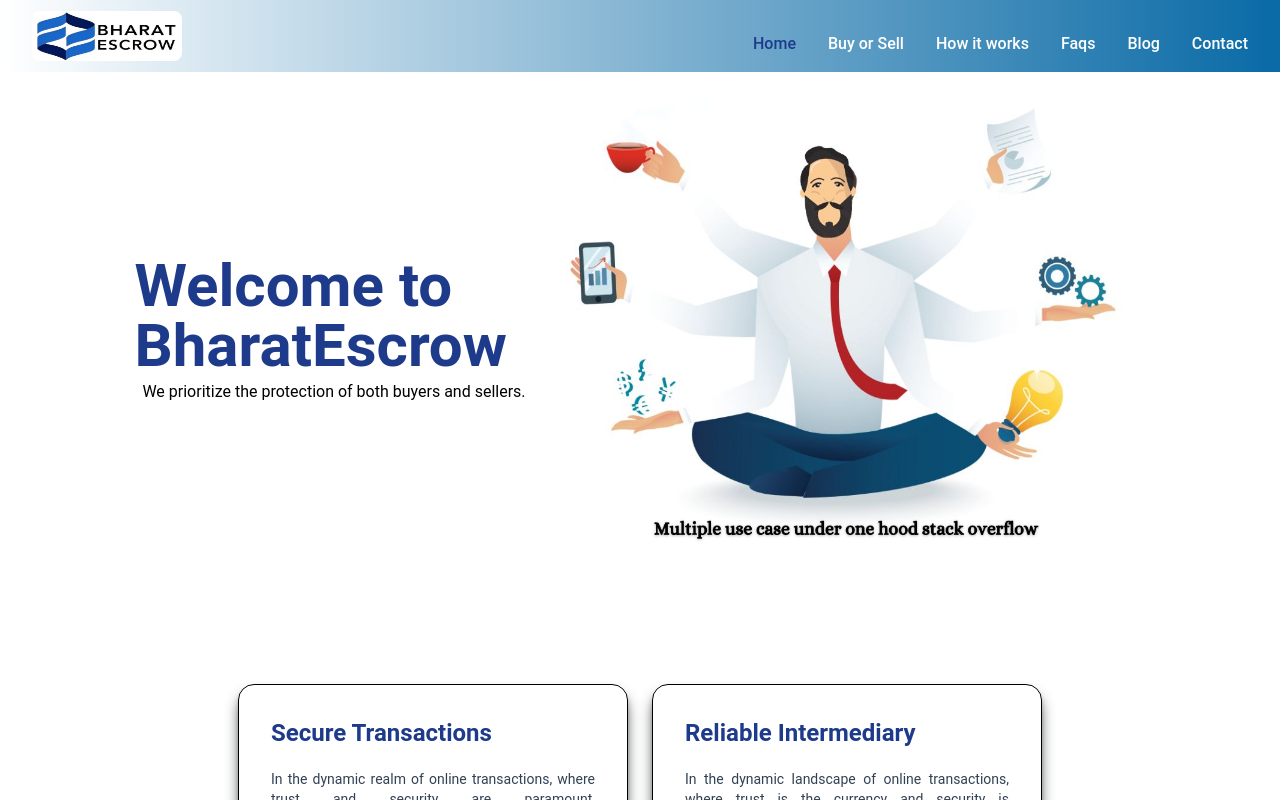
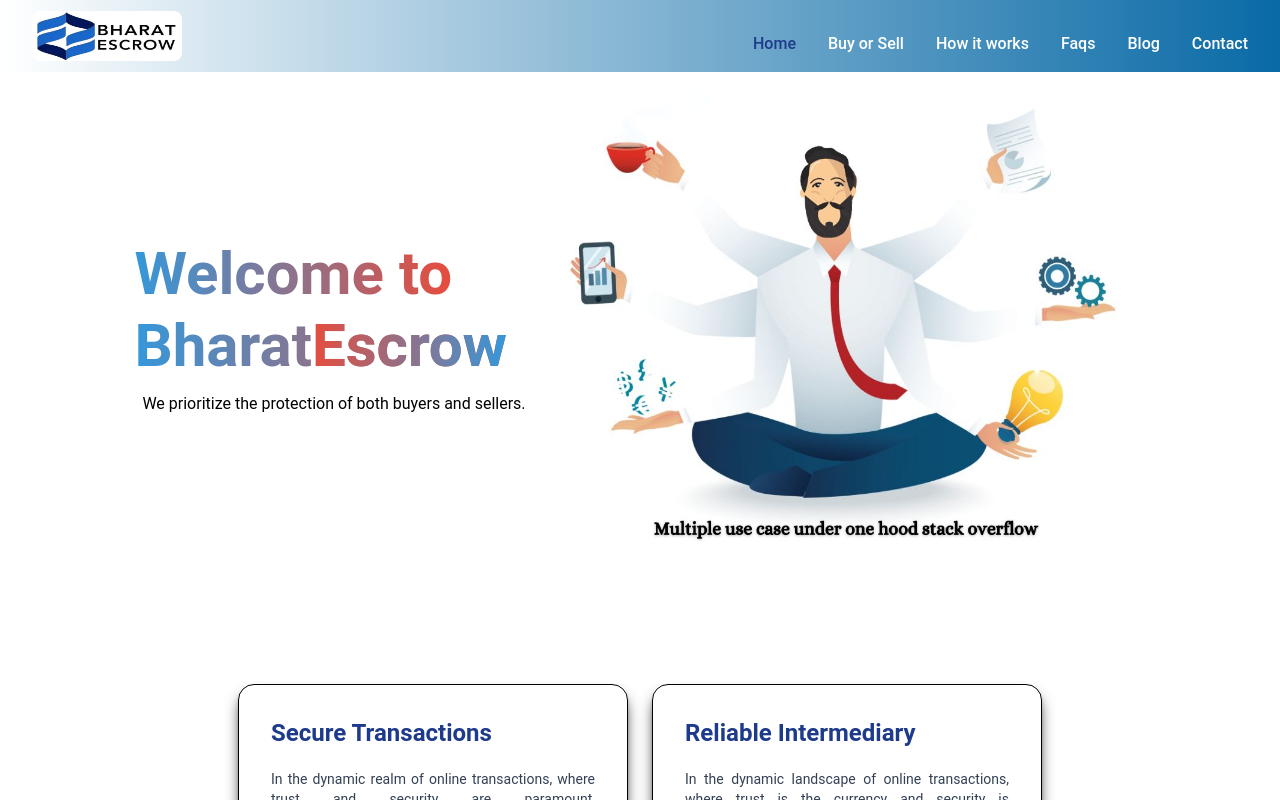
Before and after one commit to amankumar2k15/BharatEscrow, a React (Create React App) app: page / in a window 1280 px wide. Shown: the top 800 px of the page. Built offline with nearby package versions, Linux system fonts and the light colour scheme.

Commit message:
final changes in home section

```diff
--- a/src/input.css
+++ b/src/input.css
@@ -6,6 +6,37 @@
 
 body {
     font-family: 'Roboto', sans-serif;
+}
+
+/* //home moving text  */
+/* Define keyframes for the animation */
+@keyframes highlight {
+    0% {
+        background-position: 100% 0;
+    }
+
+    100% {
+        background-position: 0 0;
+    }
+}
+
+/* Apply styles to the animated text */
+.animated-text {
+    background: linear-gradient(90deg, #3498db, #e74c3c);
+    background-clip: text;
+    color: transparent;
+    padding: 0.2em 0;
+    animation: highlight 3s linear infinite;
+}
+
+/* Style the highlighted text differently */
+.highlight-text {
+    background: linear-gradient(90deg, #e74c3c, #3498db);
+    background-clip: text;
+    color: transparent;
+    display: inline-block;
+    padding: 0.2em 0;
+    animation: highlight 3s linear infinite reverse;
 }
 
 /* //shading effect  */
--- a/src/pages/Home.js
+++ b/src/pages/Home.js
@@ -39,22 +39,29 @@
 
     return (
         <section className='home'>
-            <div className='py-32 xl:py-20 m-auto flex flex-col xl:flex-row items-center justify-center px-8 gap-5 ' >
+            <div className='py-36 sm:py-32 xl:py-20 m-auto flex flex-row flex-wrap items-center justify-around max-w-[1200px] lg:justify-center px-8 gap-5 ' >
                 <div className='flex justify-center flex-col gap-1 text-center xl:text-start '>
-                    <div className='flex gap-0 flex-col leading-tight '>
-                        <div className='text-[43px] sm:text-6xl font-bold text-blue-900 '>
-                            Welcome to
-                        </div>
-                        <div className='text-[43px] sm:text-6xl text-blue-900 font-bold'>
-                            Bharat<span className='text-blue-900'>Escrow</span>
+                    <div className='flex justify-center flex-col gap-1 text-center xl:text-start'>
+                        <div className='flex gap-0 flex-col leading-tight'>
+                            <div className='text-[33px] md:text-5xl lg:text-6xl font-bold'>
+                                <span className='animated-text'>
+                                    Welcome to
+                                </span>
+                            </div>
+                            <div className='text-[33px] md:text-5xl lg:text-6xl font-bold'>
+                                <span className='animated-text'>
+                                    Bharat<span className='highlight-text ml-2 sm:ml-0'>Escrow</span>
+                                </span>
+                            </div>
                         </div>
                     </div>
+
                     <div className=' text-md text-dark pl-2'>
                         We prioritize the protection of both buyers and sellers.
                     </div>
                 </div>
-                <div className='max-w-[400px] xl:max-w-[600px] xl:h-[500px] bg-red-400 flex justify-center'>
-                    <img src={Banner} alt='bannerImg w-[400px] xl:w-[600px] xl:h-[500px] object-cover' />
+                <div className='max-w-[400px] md:max-w-[450px] xl:max-w-[600px] xl:h-[500px] flex justify-center'>
+                    <img src={Banner} alt='bannerImg md:w-[400px] md:w-[450px] xl:w-[600px] xl:h-[500px] object-cover' />
                 </div>
             </div>
 
```
